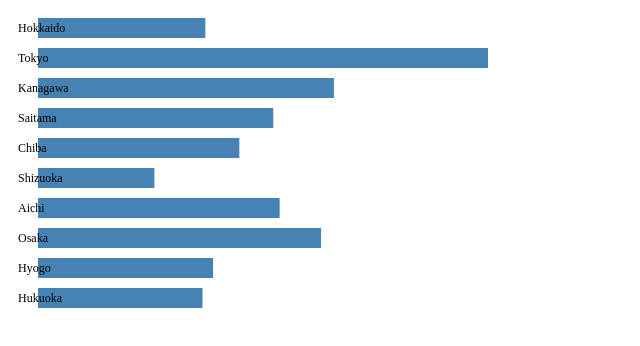
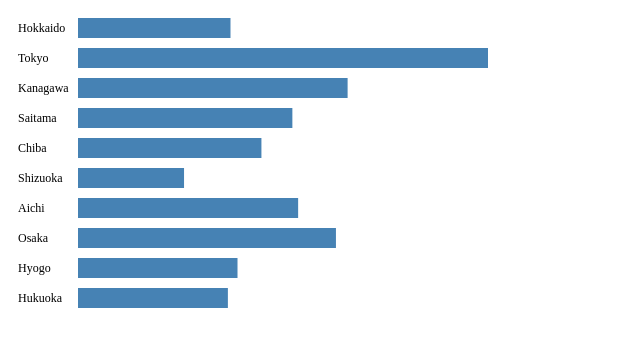
Before and after one commit to shuta141220/InfoVis2025, a plain HTML site: page W04/Task2.html in a window 1280 px wide. Shown: the whole page, without its empty margins (0-640 px from the left). Drawn offline with nearby package versions, Linux system fonts and the light colour scheme.

Commit message:
Initial commit

```diff
--- a/W04/Task2.html
+++ b/W04/Task2.html
@@ -8,7 +8,7 @@
 	 var data = [100,50,80];
 	 var padding = 10;
 	 var height = 20;
-     var barOffset = 30; //ラベル用のスペース
+     var barOffset = 70; //ラベル用のスペース
 	 var svgWidth = 500;
 
      var svg = d3.select("body").append("svg")
```
